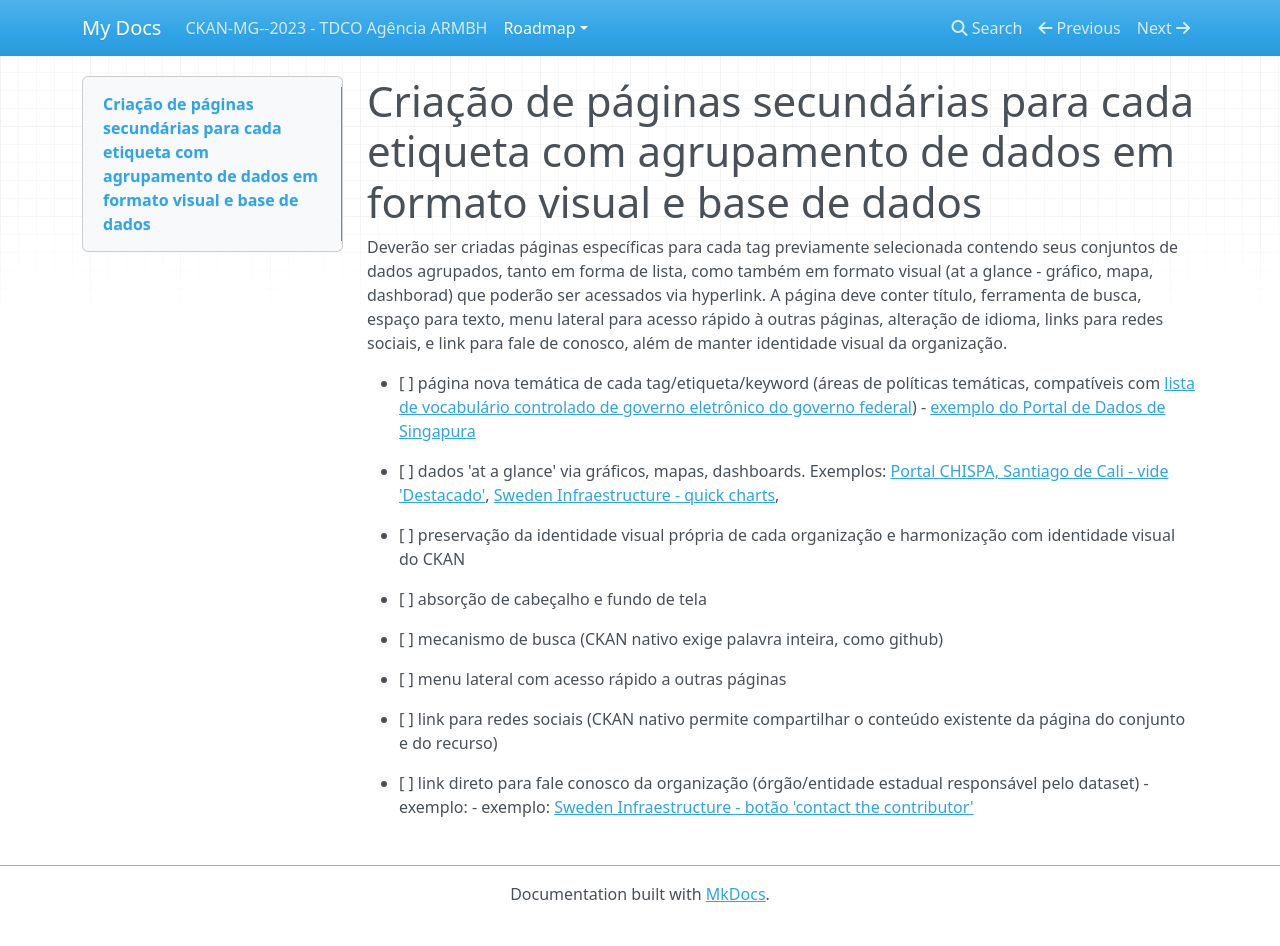
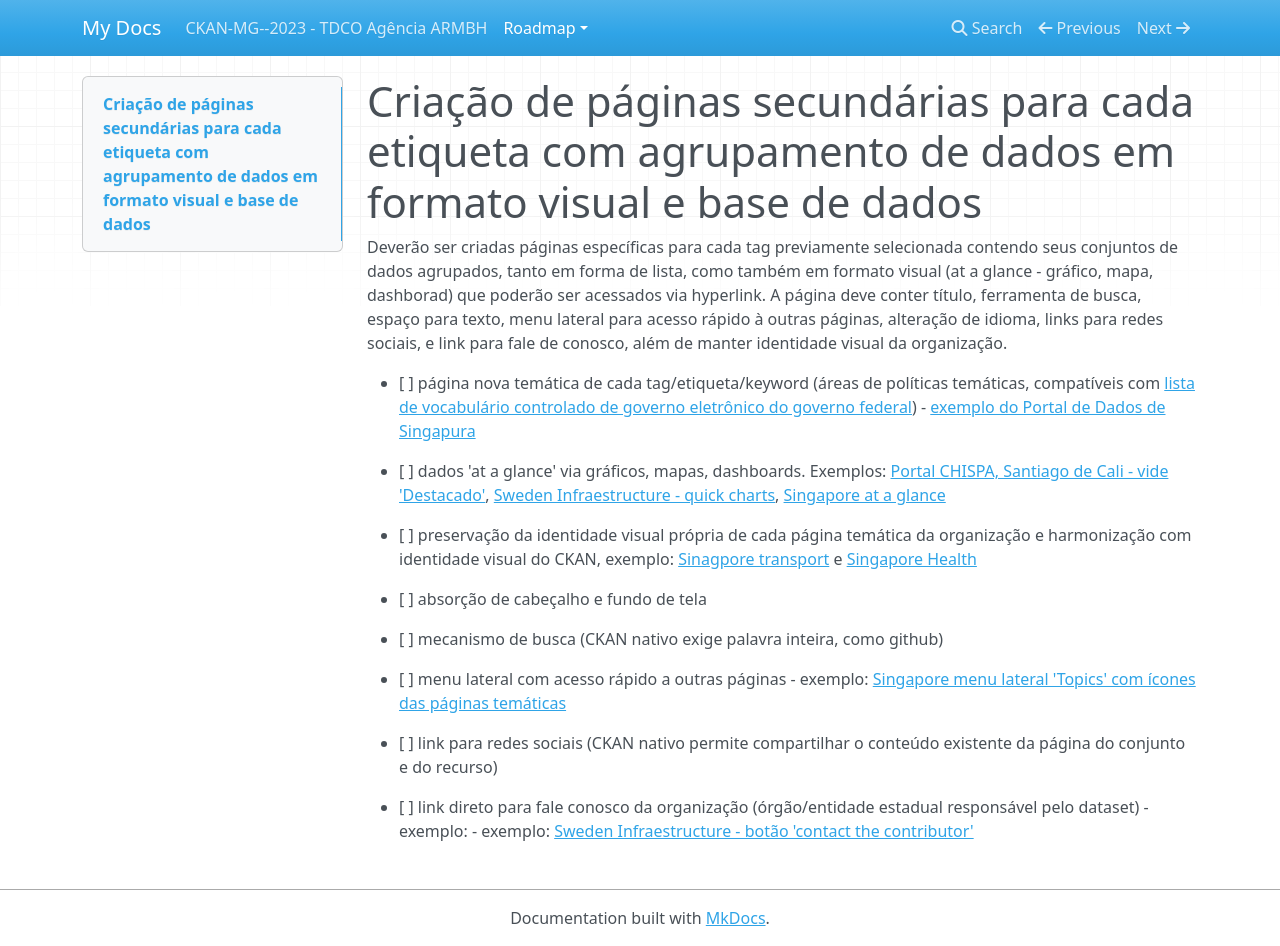
Before and after one commit to transparencia-mg/ckan-mg-23, an MkDocs documentation site: the page built from docs/roadmap/pagina_nova_etiqueta.md, in a window 1280 px wide and 946 px high. Built offline with MkDocs 1.6.1, drawn with Linux system fonts in a browser that asks for light colours; nearby versions of some CDN libraries.

Commit message:
adiciona links com exemplos do Portal de Singapura

```diff
--- a/docs/roadmap/pagina_nova_etiqueta.md
+++ b/docs/roadmap/pagina_nova_etiqueta.md
@@ -4,15 +4,15 @@ Deverão ser criadas páginas específicas para cada tag previamente selecionada
 
 - [ ] página nova temática de cada tag/etiqueta/keyword (áreas de políticas temáticas, compatíveis com [lista de vocabulário controlado de governo eletrônico do governo federal](https://www.gov.br/governodigital/pt-br/governanca-de-dados/VCGE_2_1_0.pdf)) - [exemplo do Portal de Dados de Singapura]()
 
-- [ ] dados 'at a glance' via gráficos, mapas, dashboards. Exemplos: [Portal CHISPA, Santiago de Cali - vide 'Destacado'](https://cali.chis.pa/), [Sweden Infraestructure - quick charts](https://data.humdata.org/dataset/world-bank-infrastructure-indicators-for-sweden),
+- [ ] dados 'at a glance' via gráficos, mapas, dashboards. Exemplos: [Portal CHISPA, Santiago de Cali - vide 'Destacado'](https://cali.chis.pa/), [Sweden Infraestructure - quick charts](https://data.humdata.org/dataset/world-bank-infrastructure-indicators-for-sweden), [Singapore at a glance](https://data.gov.sg/)
 
-- [ ] preservação da identidade visual própria de cada organização e harmonização com identidade visual do CKAN
+- [ ] preservação da identidade visual própria de cada página temática da organização e harmonização com identidade visual do CKAN, exemplo: [Sinagpore transport](https://data.gov.sg/group/transport) e [Singapore Health](https://data.gov.sg/group/health)
 
 - [ ] absorção de cabeçalho e fundo de tela
 
 - [ ] mecanismo de busca (CKAN nativo exige palavra inteira, como github)
 
-- [ ] menu lateral com acesso rápido a outras páginas
+- [ ] menu lateral com acesso rápido a outras páginas - exemplo: [Singapore menu lateral 'Topics' com ícones das páginas temáticas](https://data.gov.sg/search)
 
 - [ ] link para redes sociais (CKAN nativo permite compartilhar o conteúdo existente da página do conjunto e do recurso)
 
```
Also changed, not shown: docs/roadmap/pagina_dataset.md (+0 -2 lines), docs/roadmap/pagina_organizacao.md (+2 -0 lines).
